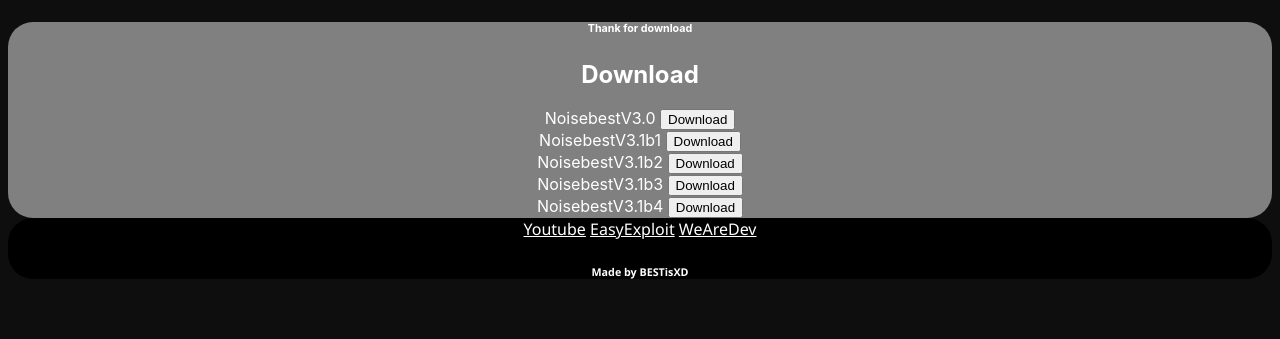
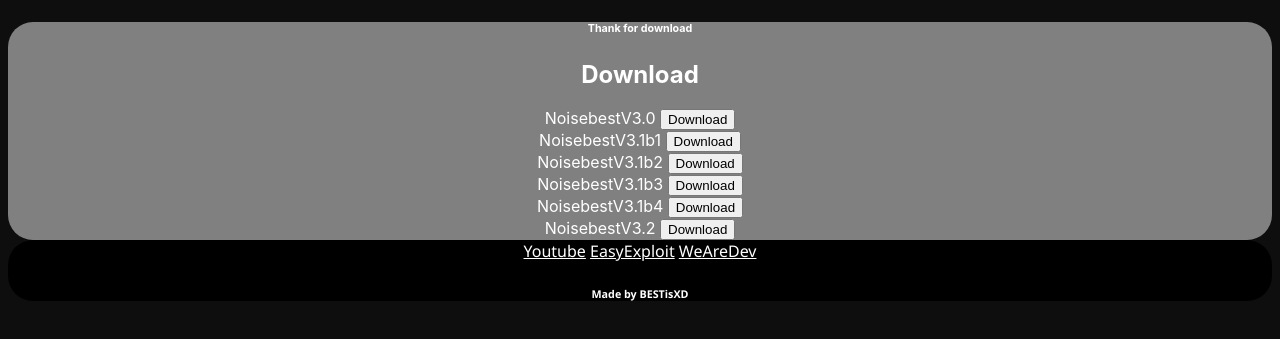
Before and after one commit to NiZXD471/Noisebest, a plain HTML site: page download.html in a window 1280 px wide. Shown: the part 123-462 px from the top of the page. Drawn offline with Linux system fonts and the light colour scheme.

Commit message:
Update download.html

```diff
--- a/download.html
+++ b/download.html
@@ -73,7 +73,8 @@
         <button onclick="window.location.href ='https://anonfile.com/hbJc83o6oe/Debugb3_zip';">Download</button><br>
         <font size="3" style="color: white;">NoisebestV3.1b4</font>
         <button onclick="window.location.href ='https://anonfile.com/7cr098o7o6/DebugB4_zip';">Download</button><br>
-
+        <font size="3" style="color: white;">NoisebestV3.2</font>
+        <button onclick="window.location.href ='https://github.com/NiZXD471/Noisebest/raw/master/setup3.2.exe';">Download</button><br>
     </section>
     <footer id="smoothedge">
         <a href="https://www.youtube.com/channel/UCtedkY-339R3ctgomsg5o9A?" style="color: white;">Youtube</a>
```
